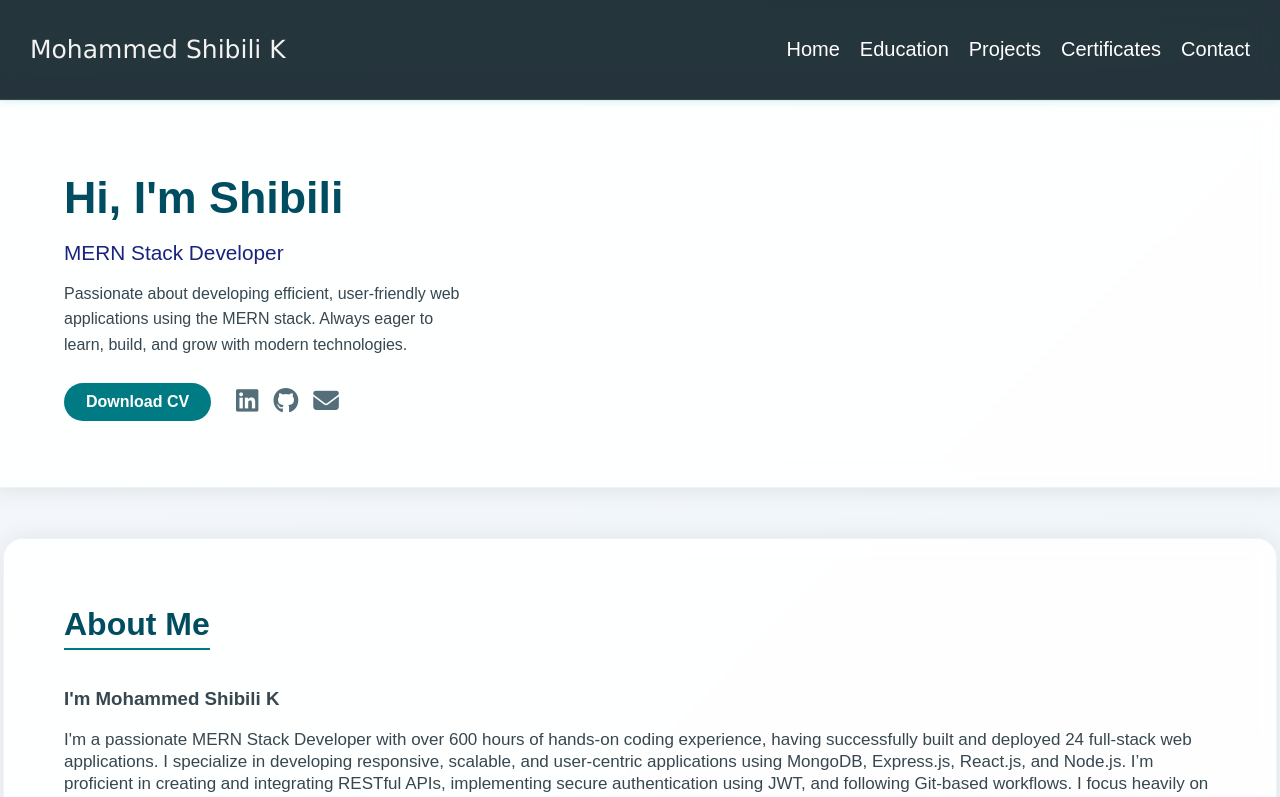
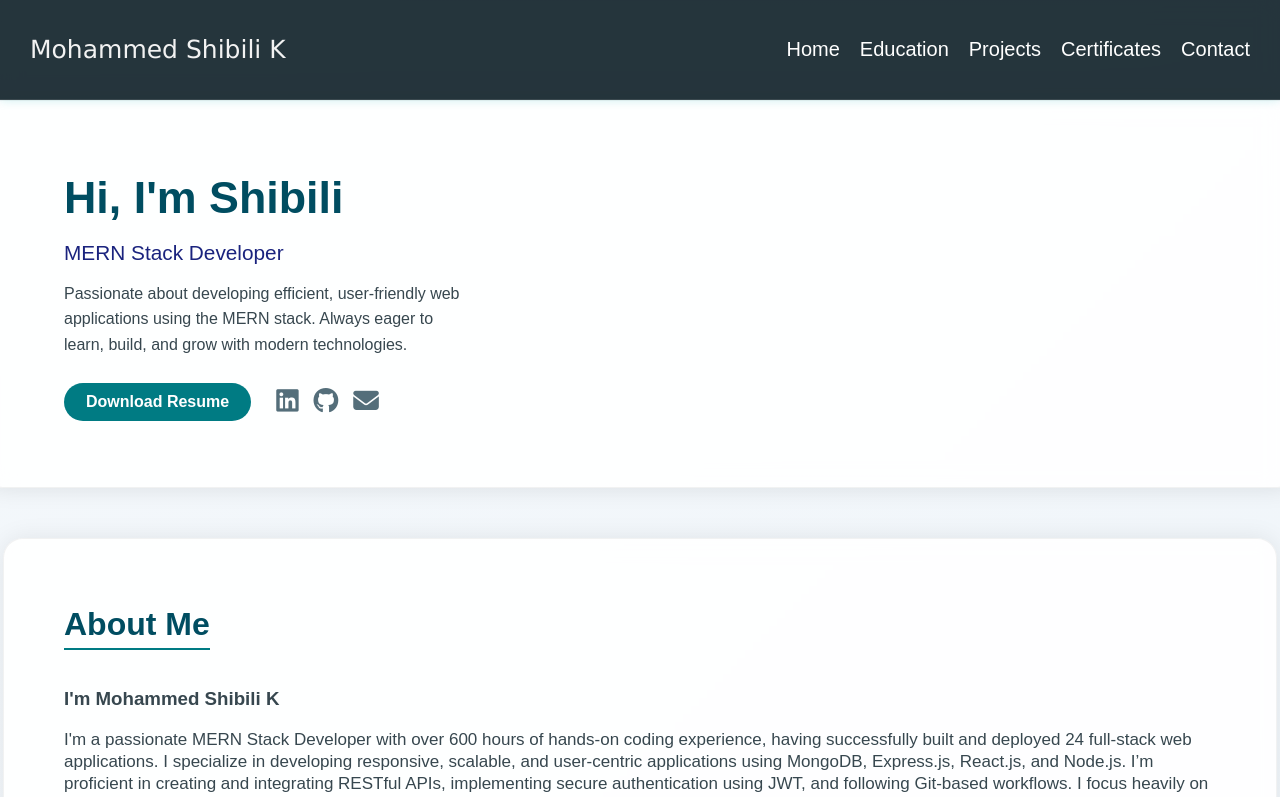
Before and after one commit to Shibili8/My-Portfolio, a React (Create React App) app: page / in a window 1280 px wide. Shown: the top 797 px of the page. Built offline with nearby package versions, Linux system fonts and the light colour scheme.

Commit message:
Resume Updated

```diff
--- a/src/components/Home/index.js
+++ b/src/components/Home/index.js
@@ -29,12 +29,12 @@
             className="download-btn"
             onClick={() =>
               window.open(
-                "https://drive.google.com/file/d/1_VcKVC5CWUMSg5OVFdi4vRHhFyXdEAdo/view?usp=sharing",
+                "https://drive.google.com/file/d/1M9eFV9Te3MO1g3ntAil-F-SaRdp_rG7y/view?usp=sharing",
                 "_blank"
               )
             }
           >
-            Download CV
+            Download Resume
           </button>
 
           <div className="icons">
```
